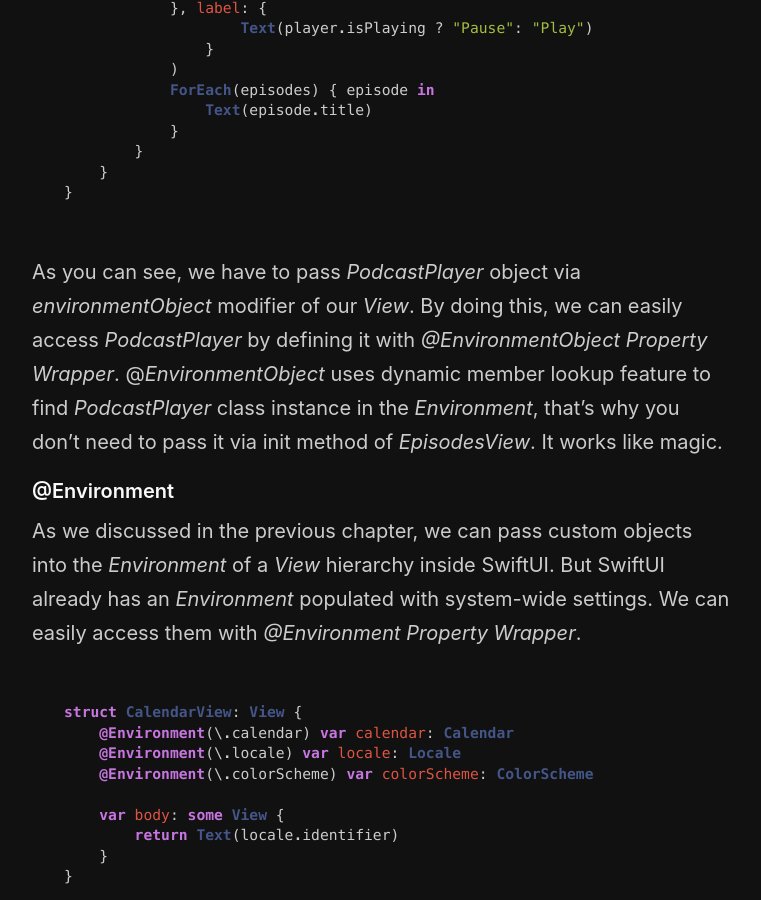
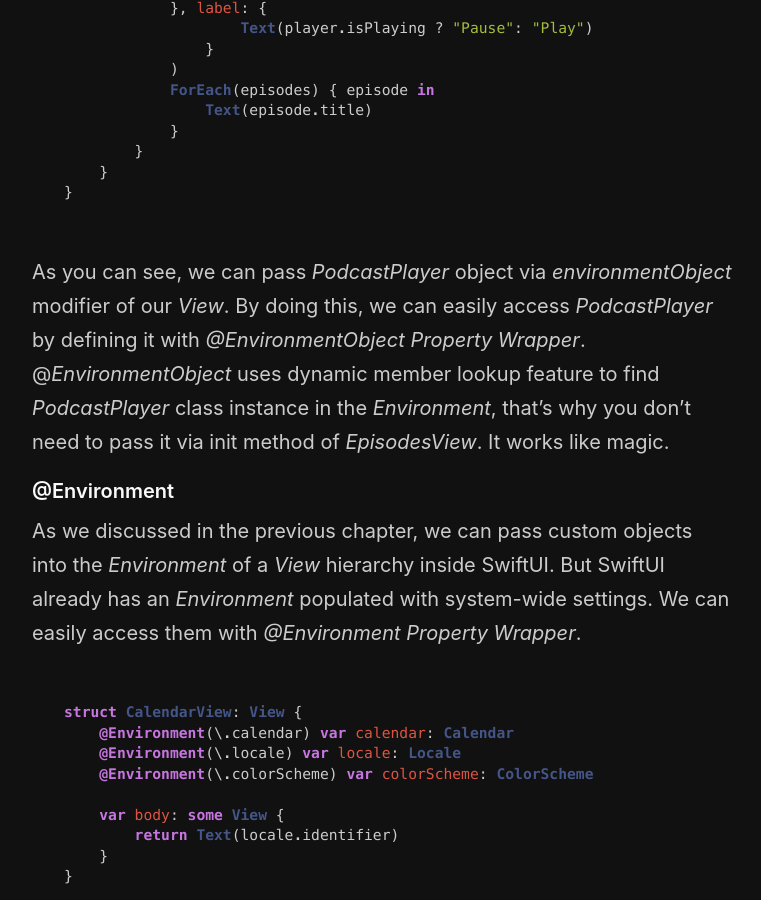
Before and after one commit to mecid/mecid.github.io, a Jekyll site: the page built from _posts/2019-06-12-understanding-property-wrappers-in-swiftui.md, in a window 1280 px wide and 900 px high, scrolled down 5285 px. Shown: the whole window, without its empty margins (258-1019 px from the left). Built offline with Jekyll 4.4.1, drawn with Linux system fonts in a browser that asks for light colours.

Commit message:
Update 2019-06-12-understanding-property-wrappers-in-swiftui.md

````diff
--- a/_posts/2019-06-12-understanding-property-wrappers-in-swiftui.md
+++ b/_posts/2019-06-12-understanding-property-wrappers-in-swiftui.md
@@ -172,7 +172,7 @@ struct EpisodesView: View {
 }
 ```
 
-As you can see, we have to pass *PodcastPlayer* object via *environmentObject* modifier of our *View*. By doing this, we can easily access *PodcastPlayer* by defining it with *@EnvironmentObject Property Wrapper*. @*EnvironmentObject* uses dynamic member lookup feature to find *PodcastPlayer* class instance in the *Environment*, that's why you don't need to pass it via init method of *EpisodesView*. It works like magic.
+As you can see, we can pass *PodcastPlayer* object via *environmentObject* modifier of our *View*. By doing this, we can easily access *PodcastPlayer* by defining it with *@EnvironmentObject Property Wrapper*. @*EnvironmentObject* uses dynamic member lookup feature to find *PodcastPlayer* class instance in the *Environment*, that's why you don't need to pass it via init method of *EpisodesView*. It works like magic.
 
 #### @Environment
 As we discussed in the previous chapter, we can pass custom objects into the *Environment* of a *View* hierarchy inside SwiftUI. But SwiftUI already has an *Environment* populated with system-wide settings. We can easily access them with *@Environment Property Wrapper*.
````
